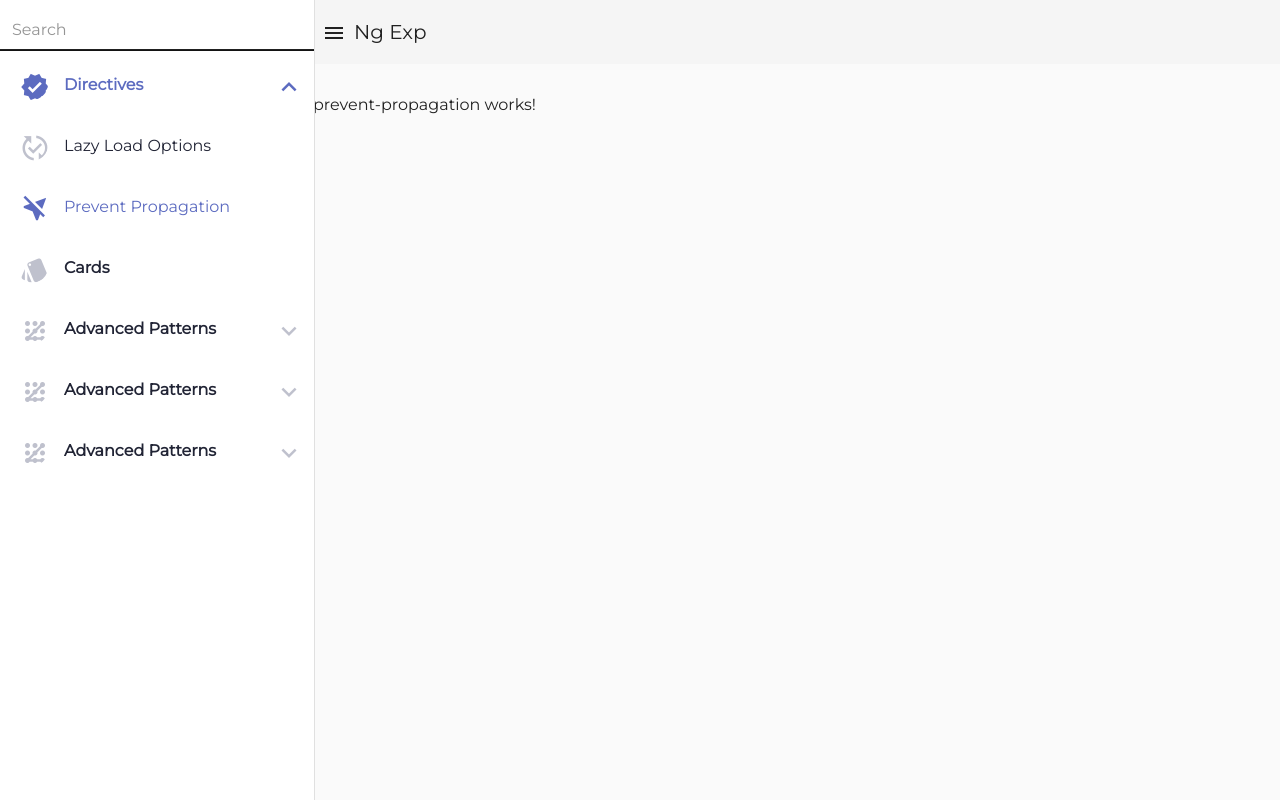
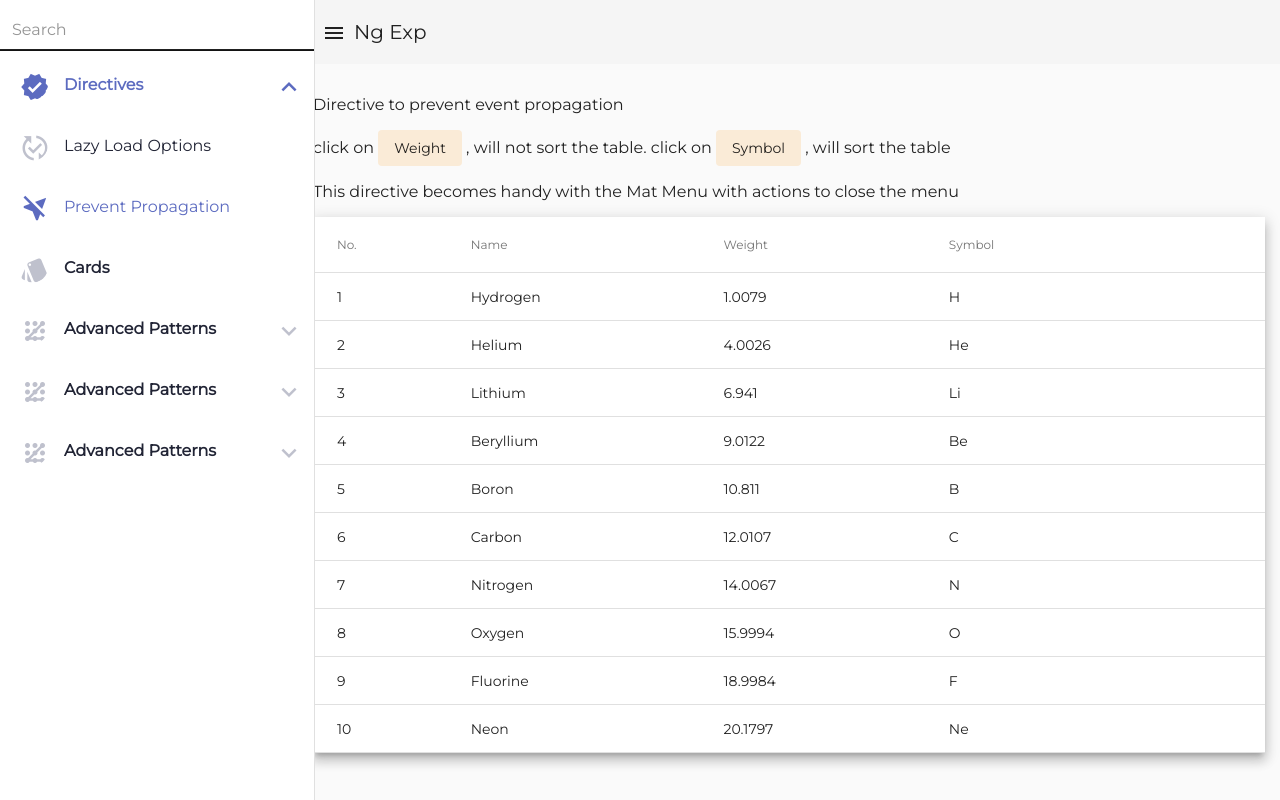
Before and after one commit to RajeshSR0809/ngexp, an Angular app: page /directives/preventpropagation in a window 1280 px wide. Built offline with nearby package versions, Linux system fonts and the light colour scheme.

Commit message:
prevent propagation

```diff
--- a/src/app/directives/directives.module.ts
+++ b/src/app/directives/directives.module.ts
@@ -5,11 +5,12 @@ import { DirectivesRoutingModule } from './directives-routing.module';
 import { PreventPropagationComponent } from './prevent-propagation/prevent-propagation.component';
 import { MaterialModule } from '../material/material.module';
 import { LazyOptionsDirective } from './lazy-options.directive';
+import { PreventPropagationDirective } from './prevent-propagation.directive';
 
 
 
 @NgModule({
-  declarations: [LazyOptionsComponent, PreventPropagationComponent, LazyOptionsDirective],
+  declarations: [LazyOptionsComponent, PreventPropagationComponent, LazyOptionsDirective, PreventPropagationDirective],
   imports: [
     CommonModule,
     DirectivesRoutingModule,
--- a/src/app/directives/lazy-options/lazy-options.component.html
+++ b/src/app/directives/lazy-options/lazy-options.component.html
@@ -1,4 +1,9 @@
+
+
 <div class="row ">
+  <div class="col-12">
+    <p>Large data set can make user to wait until the options are painted to the DOM. We can load the options in batches when user scrolls down and free event loop</p>
+  </div>
   <div class="col-6">
     <mat-card class="">
       <mat-card-header>
@@ -12,6 +17,9 @@
               <option  *ngFor="let inst of insts; trackBy:trackByInst" [value]="inst">{{ inst.Name }}
               </option>
           </select>
+        </ng-container>
+        <ng-container *ngIf="!insts">
+          <p>Loading ....</p>
         </ng-container>
       </mat-card-content>
       <mat-action-row>
@@ -36,7 +44,8 @@
         </ng-container>
       </mat-card-content>
       <mat-action-row>
-        <button mat-button>Rendered <span *ngIf="instsWithDir">{{instsWithDir?.length}}</span>  <span *ngIf="!instsWithDir">0</span> items</button>
+        <button mat-button *ngIf="instsWithDir">Rendered <span >{{instsWithDir?.length}}</span> items</button>
+        <button mat-button *ngIf="!instsWithDir">Loading ....</button>
       </mat-action-row>
 
     </mat-card>
--- a/src/app/directives/lazy-options/lazy-options.component.ts
+++ b/src/app/directives/lazy-options/lazy-options.component.ts
@@ -11,7 +11,7 @@ import { map, tap, delay } from 'rxjs/operators';
 })
 export class LazyOptionsComponent implements OnInit {
   insts: INSTITUTION[];
-  instsWithDir: INSTITUTION[];
+  instsWithDir: INSTITUTION[] = [];
   instsClone: INSTITUTION[] = [];
   constructor(private directivesService: DirectivesService) {}
 
@@ -20,8 +20,7 @@ export class LazyOptionsComponent implements OnInit {
       .getInsts()
       .pipe(
         tap((data) => (this.instsClone = data)),
-        tap((data) => (this.insts = data)),
-        tap((data) => (this.instsWithDir = []))
+        tap((data) => (this.insts = [...data, ...data, ...data]))
       )
       .subscribe();
   }
@@ -31,7 +30,7 @@ export class LazyOptionsComponent implements OnInit {
   }
 
   lazyDataHandler(insts) {
-    of(1).pipe(delay(10),tap(data => this.instsWithDir.push(...insts))).subscribe()
+    of(1).pipe(tap(data => this.instsWithDir.push(...insts))).subscribe()
 
   }
 }
--- /dev/null
+++ b/src/app/directives/prevent-propagation.directive.ts
@@ -0,0 +1,15 @@
+import { Directive, HostListener } from '@angular/core';
+
+@Directive({
+  selector: '[appPreventPropagation]',
+})
+export class PreventPropagationDirective {
+  constructor() {}
+
+  @HostListener('click', ['$event'])
+  clickHandler(event) {
+    event.preventDefault();
+    event.stopPropagation();
+    event.stopImmediatePropagation();
+  }
+}
--- a/src/app/directives/prevent-propagation/prevent-propagation.component.html
+++ b/src/app/directives/prevent-propagation/prevent-propagation.component.html
@@ -1 +1,38 @@
-<p>prevent-propagation works!</p>
+<div class="row">
+
+    <div class="col-12">
+        <p>Directive to prevent event propagation</p>
+        <div>click on <button class="hl" mat-button>Weight</button> , will not sort the table. click on <button class="hl" mat-button>Symbol</button> , will sort the table</div>
+        <p>This directive becomes handy with the Mat Menu with actions to close the menu</p>
+    </div>
+
+    <div class="col-12">
+        <table mat-table matSort [dataSource]="dataSource" (matSortChange)="onSortChange($event)" class="mat-elevation-z8">
+
+        <ng-container matColumnDef="position">
+            <th mat-header-cell *matHeaderCellDef> No. </th>
+            <td mat-cell *matCellDef="let element"> {{element.position}} </td>
+        </ng-container>
+
+        <ng-container matColumnDef="name">
+            <th mat-header-cell *matHeaderCellDef > Name </th>
+            <td mat-cell *matCellDef="let element"> {{element.name}} </td>
+        </ng-container>
+
+        <ng-container matColumnDef="weight">
+            <th mat-header-cell *matHeaderCellDef mat-sort-header >
+                <span appPreventPropagation>Weight</span>
+            </th>
+            <td mat-cell *matCellDef="let element"> {{element.weight}} </td>
+        </ng-container>
+
+        <ng-container matColumnDef="symbol">
+            <th mat-header-cell *matHeaderCellDef  mat-sort-header> Symbol </th>
+            <td mat-cell *matCellDef="let element"> {{element.symbol}} </td>
+        </ng-container>
+
+        <tr mat-header-row *matHeaderRowDef="displayedColumns"></tr>
+        <tr mat-row *matRowDef="let row; columns: displayedColumns;"></tr>
+        </table>
+    </div>
+</div>
--- a/src/app/directives/prevent-propagation/prevent-propagation.component.scss
+++ b/src/app/directives/prevent-propagation/prevent-propagation.component.scss
@@ -0,0 +1,7 @@
+table {
+    width: 100%;
+}
+
+.hl {
+    background: antiquewhite;
+}
--- a/src/app/directives/prevent-propagation/prevent-propagation.component.ts
+++ b/src/app/directives/prevent-propagation/prevent-propagation.component.ts
@@ -1,15 +1,43 @@
-import { Component, OnInit } from '@angular/core';
+import { Component, OnInit, ViewChild, AfterViewInit } from '@angular/core';
+import { MatTableDataSource } from '@angular/material/table';
+import { MatSort } from '@angular/material/sort';
+
+export interface PeriodicElement {
+  name: string;
+  position: number;
+  weight: number;
+  symbol: string;
+}
+
+const ELEMENT_DATA: PeriodicElement[] = [
+  { position: 1, name: 'Hydrogen', weight: 1.0079, symbol: 'H' },
+  { position: 2, name: 'Helium', weight: 4.0026, symbol: 'He' },
+  { position: 3, name: 'Lithium', weight: 6.941, symbol: 'Li' },
+  { position: 4, name: 'Beryllium', weight: 9.0122, symbol: 'Be' },
+  { position: 5, name: 'Boron', weight: 10.811, symbol: 'B' },
+  { position: 6, name: 'Carbon', weight: 12.0107, symbol: 'C' },
+  { position: 7, name: 'Nitrogen', weight: 14.0067, symbol: 'N' },
+  { position: 8, name: 'Oxygen', weight: 15.9994, symbol: 'O' },
+  { position: 9, name: 'Fluorine', weight: 18.9984, symbol: 'F' },
+  { position: 10, name: 'Neon', weight: 20.1797, symbol: 'Ne' },
+];
 
 @Component({
   selector: 'app-prevent-propagation',
   templateUrl: './prevent-propagation.component.html',
-  styleUrls: ['./prevent-propagation.component.scss']
+  styleUrls: ['./prevent-propagation.component.scss'],
 })
-export class PreventPropagationComponent implements OnInit {
+export class PreventPropagationComponent implements AfterViewInit {
+  displayedColumns: string[] = ['position', 'name', 'weight', 'symbol'];
+  dataSource = new MatTableDataSource(ELEMENT_DATA);
 
-  constructor() { }
+  @ViewChild(MatSort) sort: MatSort;
 
-  ngOnInit(): void {
+  ngAfterViewInit() {
+    this.dataSource.sort = this.sort;
   }
 
+  onSortChange($event){
+    //alert($event);
+  }
 }
```
Also changed, not shown: 1 other file (tests, documents, lock files or other folders).
